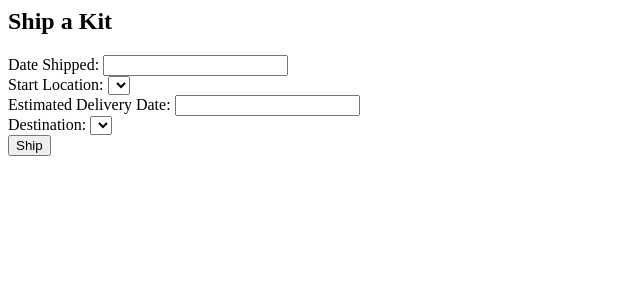
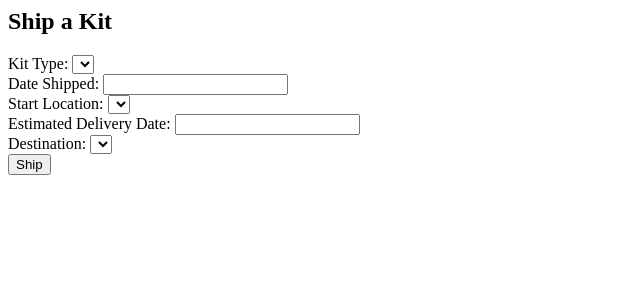
Before and after one commit to edenrox/RHoK3---KitTrack, a Django app: template webui/templates/kit-ship.html in a window 1280 px wide. Shown: the top 300 px of the page, without its empty margins (0-640 px from the left). Run offline with Django 3.2, Linux system fonts and the light colour scheme; the template is opened without the code that fills it, so the values that code supplies are empty; parts of the project's set-up code (start-up, migrations or seed data) failed here and were passed over.

Commit message:
update to kit shipping

```diff
--- a/webui/templates/kit-ship.html
+++ b/webui/templates/kit-ship.html
@@ -1,5 +1,13 @@
 <h2>Ship a Kit</h2>
-<form>
+<form method="post" action="/kit/ship/">{% csrf_token %}
+ <div class="input select">
+  <label>Kit Type:</label>
+  <select name="kit_type">
+  {% for kit_type in kit_types %}
+   <option value="{{ kit_type.pk }}">{{ kit_type }}</option>
+  {% endfor %}
+  </select>
+ </div>
  <div class="input text">
   <label>Date Shipped:</label>
   <input type="text" name="date_shipped" />
```
Also changed, not shown: webui/views.py (+13 -3 lines).
